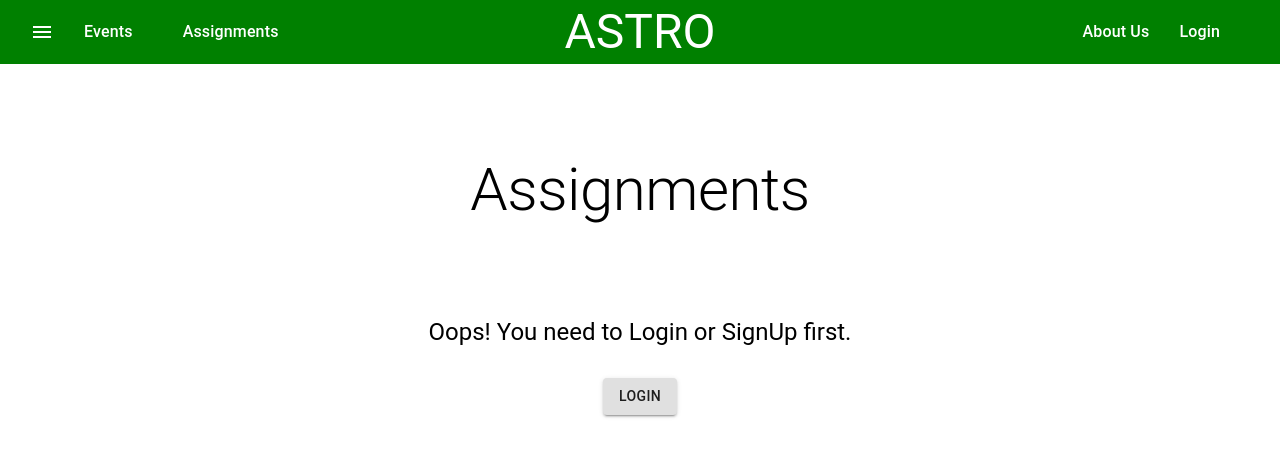
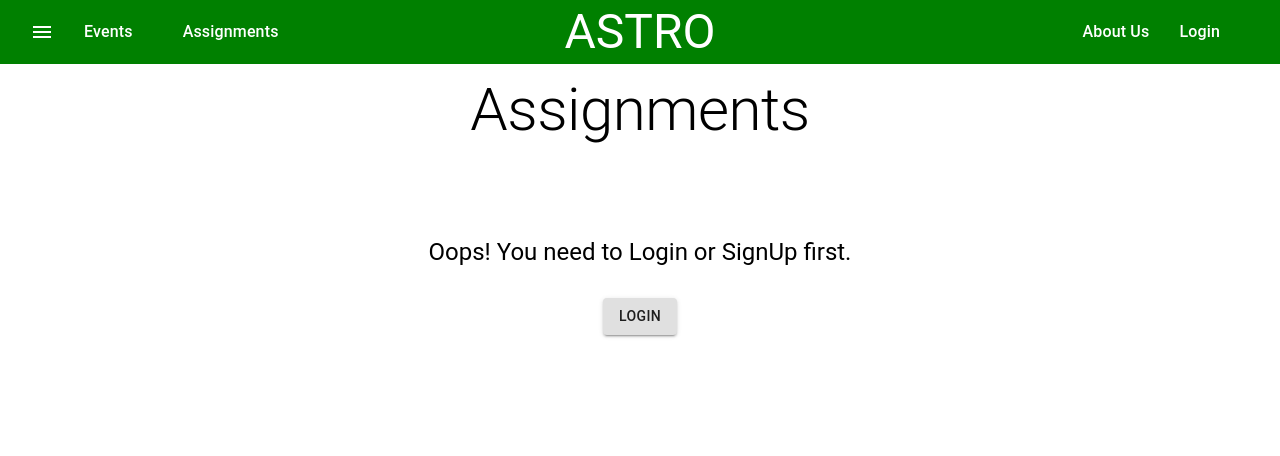
Before and after one commit to parkerbath/calendarApp, a React (Create React App) app: page /assignments in a window 1280 px wide. Shown: the top 456 px of the page. Built offline with nearby package versions, Linux system fonts and the light colour scheme; no server answers.

Commit message:
refactor: assignment spacing

```diff
--- a/src/components/AssignmentList.js
+++ b/src/components/AssignmentList.js
@@ -12,8 +12,8 @@ import { firestore, auth } from "../firebase";
 
 const useStyles = makeStyles(() => ({
   root: {
-    textAlign: "center",
-    marginTop: 50,
+    marginTop: 0,
+    margin: 5,
   },
   button: {
     padding: 10,
@@ -30,13 +30,10 @@ const useStyles = makeStyles(() => ({
     marginTop: 20,
     paddingTop: 20,
   },
-  root: {
-    marginTop: 20,
-    margin: 5,
-  },
 }));
 
 export default function AssignmentList() {
+  const classes = useStyles();
   const [assignments, setAssignments] = useState([]);
 
   useEffect(() => {
@@ -55,7 +52,7 @@ export default function AssignmentList() {
   }, []);
 
   return (
-    <div>
+    <div className={classes.root}>
       <Grid container align="center" alignItems="center">
         {assignments &&
           assignments
@@ -63,7 +60,7 @@ export default function AssignmentList() {
               (id) => auth.currentUser && id.userID === auth.currentUser.uid
             )
             .map((assign) => (
-              <Grid item xs={4}>
+              <Grid item xs={4} style={{ padding: 65 }}>
                 <AssignmentCard assignment={assign} />
               </Grid>
             ))}
--- a/src/components/EventCard.js
+++ b/src/components/EventCard.js
@@ -27,7 +27,7 @@ const useStyles = makeStyles((theme) => ({
     width: 500,
     height: 450,
     padding: 20,
-    margin: 20,
+    margin: 0,
     marginTop: 20,
   },
   button: {
@@ -52,52 +52,52 @@ export default function EventCard(props) {
   }
 
   return (
-    <Card className={classes.root} variant='outlined'>
+    <Card className={classes.root} variant="outlined">
       <CardContent>
         <Grid container>
-          <Grid container direction='row'>
+          <Grid container direction="row">
             <Grid item xs={6}>
               <Typography
-                align='left'
-                variant='h5'
-                component='h2'
+                align="left"
+                variant="h5"
+                component="h2"
                 // color="secondary"
               >
                 {event.title}
               </Typography>
 
-              <Grid item xs={12} align='left' styles={{ paddingTop: 20 }}>
-                <Typography align='left' variant='h7'>
+              <Grid item xs={12} align="left" styles={{ paddingTop: 20 }}>
+                <Typography align="left" variant="h7">
                   <Box m={1}> {event.day}</Box>
                 </Typography>
               </Grid>
             </Grid>
 
             <Grid item xs={6}>
-              <Typography variant='h7' color='textSecondary'>
+              <Typography variant="h7" color="textSecondary">
                 {event.startTime}
               </Typography>
-              <Typography color='textSecondary'>-</Typography>
-              <Grid item xs={4} alignItem='right'>
+              <Typography color="textSecondary">-</Typography>
+              <Grid item xs={4} alignItem="right">
                 <Typography
-                  align='right'
+                  align="right"
                   styles={{ padding: 20 }}
-                  variant='h7'
-                  color='textSecondary'
+                  variant="h7"
+                  color="textSecondary"
                 >
                   {event.endTime}
                 </Typography>
               </Grid>
             </Grid>
           </Grid>
-          <Grid container direction='row' alignContent='left'>
-            <Grid item xs={12} alignItem='left'>
-              <Typography variant='h7' color='textSecondary'>
+          <Grid container direction="row" alignContent="left">
+            <Grid item xs={12} alignItem="left">
+              <Typography variant="h7" color="textSecondary">
                 <Box m={4}> {event.location}</Box>
               </Typography>
             </Grid>
             <Grid item xs={12}>
-              <Typography variant='h7' color='textSecondary'>
+              <Typography variant="h7" color="textSecondary">
                 <Box m={-0.5}> {event.description}</Box>
               </Typography>
             </Grid>
--- a/src/components/EventList.js
+++ b/src/components/EventList.js
@@ -20,7 +20,7 @@ import {
 
 const useStyles = makeStyles({
   root: {
-    marginTop: 50,
+    marginTop: 0,
     margin: 5,
     //paddingTop: 40,
   },
@@ -51,7 +51,7 @@ export default function EventList(props) {
 
   return (
     <div className={classes.root}>
-      <Grid container align='center' alignItems='center'>
+      <Grid container align="center" alignItems="center">
         {events &&
           events
             .filter(
--- a/src/pages/Assignments.jsx
+++ b/src/pages/Assignments.jsx
@@ -9,10 +9,9 @@ import { navigate } from "@reach/router";
 const useStyles = makeStyles(() => ({
   root: {
     textAlign: "center",
-    // marginTop: 50,
     paddingTop: 25,
     padding: 10,
-    marginTop: 20,
+    marginTop: -20,
   },
 }));
 
@@ -23,7 +22,7 @@ export default function Assignments() {
   if (!auth.currentUser) {
     return (
       <div className={classes.root}>
-        <Typography variant="h2" justify="center" className={classes.root}>
+        <Typography variant="h2" className={classes.root}>
           Assignments
         </Typography>
         <Typography
```
